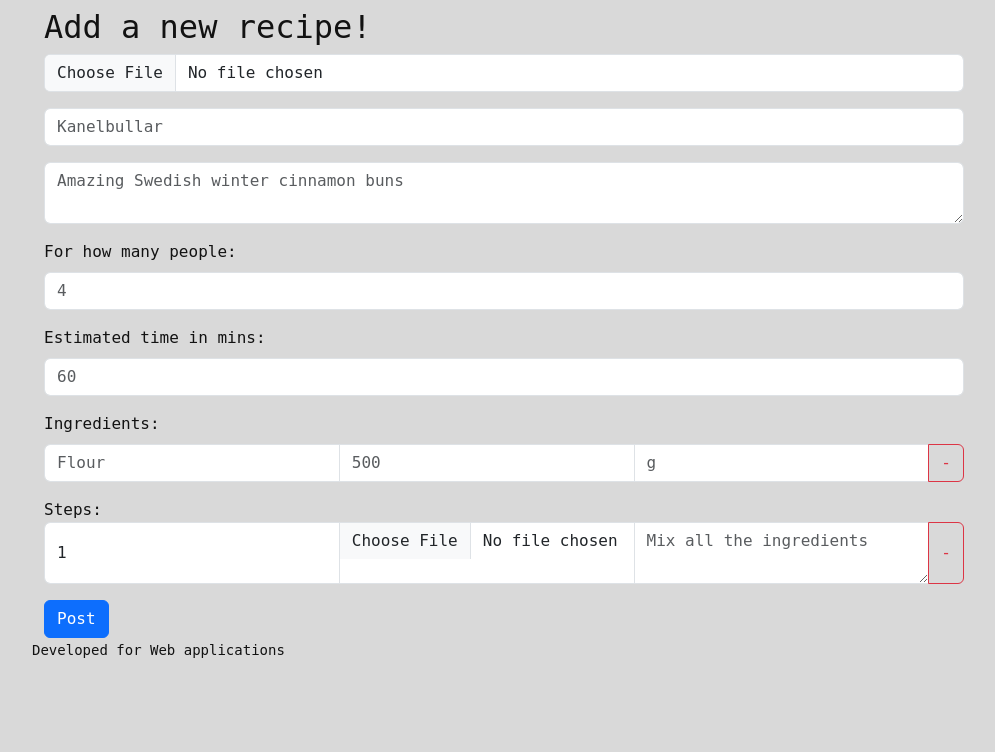
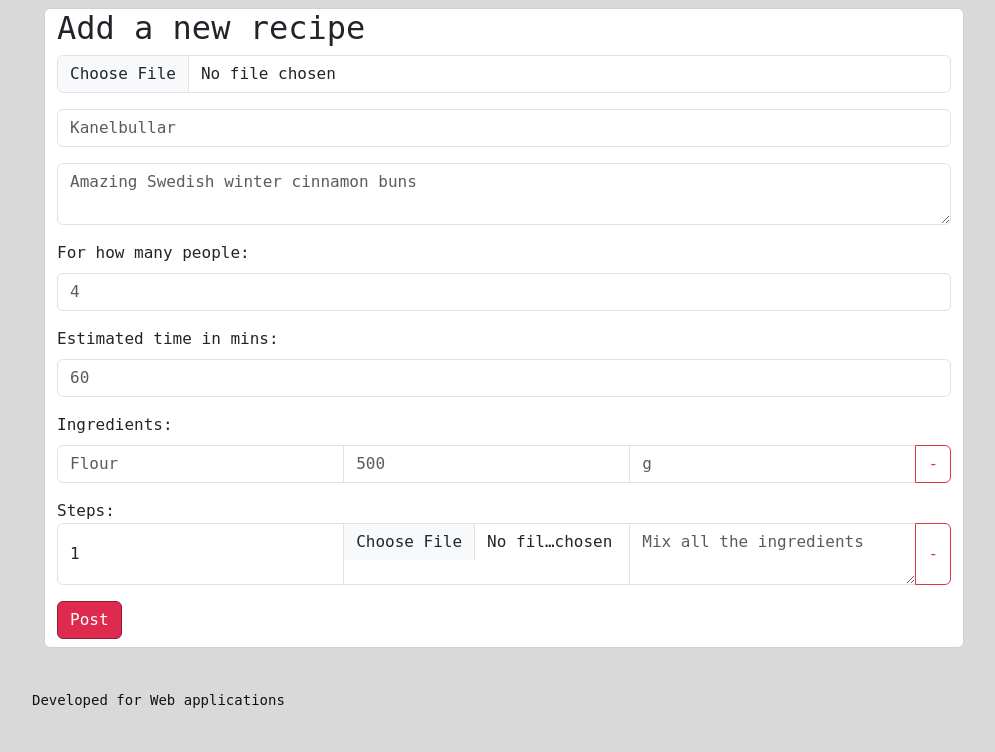
Before and after one commit to erikbejstam/cookapp, a Python web app: template templates/main/new_recipe.html in a window 1280 px wide. Shown: the part 48-800 px from the top of the page, without its empty margins (136-1131 px from the left). Run offline with Jinja, Linux system fonts and the light colour scheme; the template is opened without the code that fills it, so the values that code supplies are empty.

Commit message:
make new_recipe nicer

```diff
--- a/static/microblog.css
+++ b/static/microblog.css
@@ -137,3 +137,16 @@ a:hover {
 .far {
   /* regular style (not filled) */
 }
+
+.btn-primary {
+  background-color:#dc143c;
+  border-color: #8c0520;
+  opacity: 0.9;
+
+}
+
+.btn-primary:hover {
+  opacity: 1;
+  background-color:#dc143c;
+  border-color: #8c0520;
+}
--- a/templates/main/new_recipe.html
+++ b/templates/main/new_recipe.html
@@ -1,6 +1,10 @@
 {% extends 'base.html' %} {% block content %}
+
+
 <div class="container">
-  <h2>Add a new recipe!</h2>
+  <div class="card mb-3">
+    <div class="container" style="padding-bottom:8px"> <!-- Add a wrapping container -->
+      <h2>Add a new recipe</h2>
       <form
         action="{{url_for('main.new_recipe')}}"
         method="POST"
@@ -113,8 +117,13 @@
                 </div>
               </div>
             <div><input type="submit" class="btn btn-primary" value="Post" /></div>
+        <div>
       </form>
     </div>
+  </div>
+</div>
+
+
 
 <script>
   $(document).ready(function () {
@@ -262,4 +271,5 @@
     });
   });
 </script>
+<br>
 {% endblock %}
```
Also changed, not shown: templates/main/new_post.html (+5 -5 lines). Lines whose indentation alone changed are shown as unchanged.
